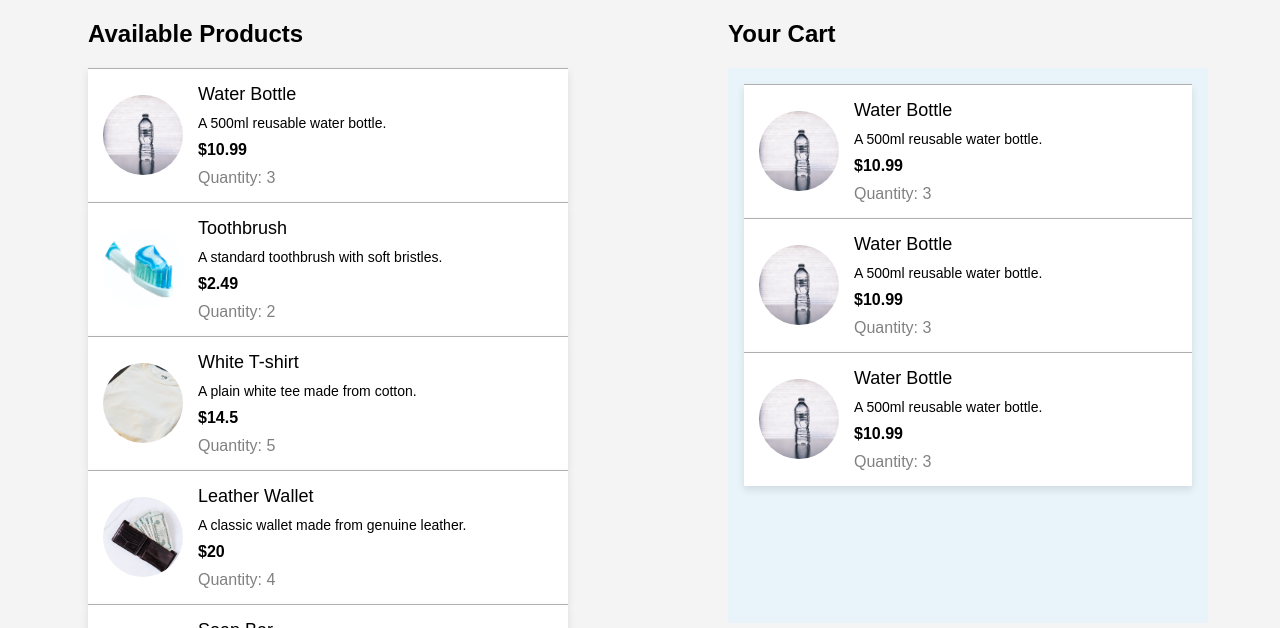
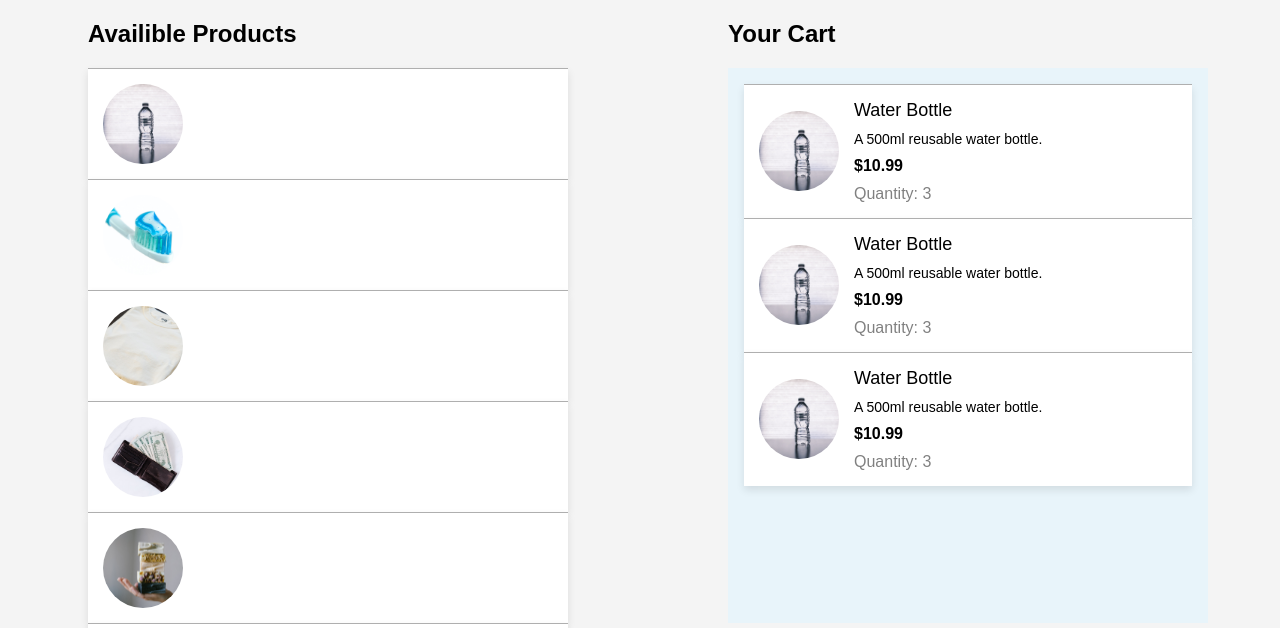
Before and after one commit to alexmickelson-2024/js-5-dharryc, a plain HTML site: page index.html in a window 1280 px wide. Shown: the top 628 px of the page. Drawn offline with Linux system fonts and the light colour scheme.

Commit message:
working on cards

```diff
--- a/index.html
+++ b/index.html
@@ -7,7 +7,7 @@
   <body>
     <article id="products-container">
       <h2>Available Products</h2>
-      <div class="card">
+      <div class="card" draggable="true">
         <div
           class="card-img"
           style="background-image: url('/images/waterbottle.jpg')"
@@ -20,7 +20,7 @@
         </div>
       </div>
 
-      <div class="card">
+      <div class="card" draggable="true">
         <div
           class="card-img"
           style="background-image: url('/images/toothbrush.jpg')"
@@ -35,7 +35,7 @@
         </div>
       </div>
 
-      <div class="card">
+      <div class="card" draggable="true">
         <div
           class="card-img"
           style="background-image: url('/images/tshirt.jpg')"
@@ -50,7 +50,7 @@
         </div>
       </div>
 
-      <div class="card">
+      <div class="card" draggable="true">
         <div
           class="card-img"
           style="background-image: url('/images/wallet.jpg')"
@@ -65,7 +65,7 @@
         </div>
       </div>
 
-      <div class="card">
+      <div class="card" draggable="true">
         <div
           class="card-img"
           style="background-image: url('/images/soap.jpg')"
@@ -78,7 +78,7 @@
         </div>
       </div>
 
-      <div class="card">
+      <div class="card" draggable="true">
         <div
           class="card-img"
           style="background-image: url('/images/notebook.jpg')"
@@ -93,7 +93,7 @@
         </div>
       </div>
 
-      <div class="card">
+      <div class="card" draggable="true">
         <div
           class="card-img"
           style="background-image: url('/images/lantern.jpg')"
@@ -108,7 +108,7 @@
         </div>
       </div>
 
-      <div class="card">
+      <div class="card" draggable="true">
         <div
           class="card-img"
           style="background-image: url('/images/shopping-bag.jpg')"
@@ -123,7 +123,7 @@
         </div>
       </div>
 
-      <div class="card">
+      <div class="card" draggable="true">
         <div
           class="card-img"
           style="background-image: url('/images/straws.jpg')"
@@ -138,7 +138,7 @@
         </div>
       </div>
 
-      <div class="card">
+      <div class="card" draggable="true">
         <div
           class="card-img"
           style="background-image: url('/images/yerba.jpg')"
--- a/site.js
+++ b/site.js
@@ -1 +1,33 @@
 import { products } from "./products.js"
+
+//setup card making function
+
+const cardArticleElement = document.getElementById("products-container")
+cardArticleElement.replaceChildren();
+const productList = products.map(a => a);
+console.log(productList)
+const availibleProducts = document.createElement("h2")
+availibleProducts.textContent = "Availible Products"
+
+function MakeCards(product) {
+    const container = document.createElement("div")
+    container.classList.add("card")
+    container.setAttribute("draggable", true)
+    const imgContainer = document.createElement("div")
+    imgContainer.classList.add("card-img")
+    imgContainer.style.backgroundImage= `url('${product.image}')`
+    container.appendChild(imgContainer)
+    return container
+}
+
+
+
+
+
+//calling functions
+
+
+
+
+cardArticleElement.appendChild(availibleProducts)
+productList.forEach((item) => {cardArticleElement.appendChild(MakeCards(item))})
```
